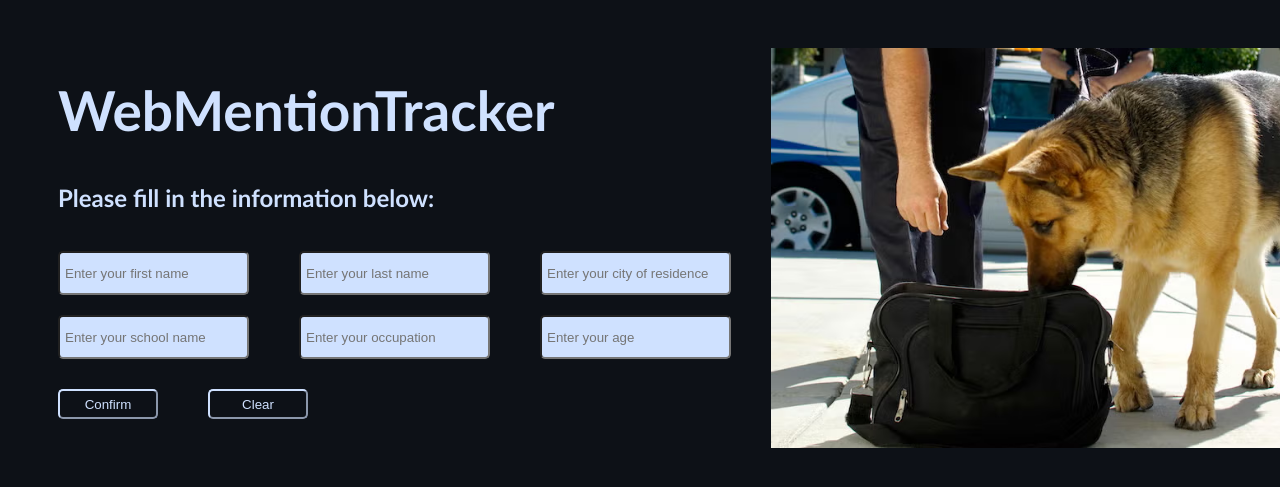
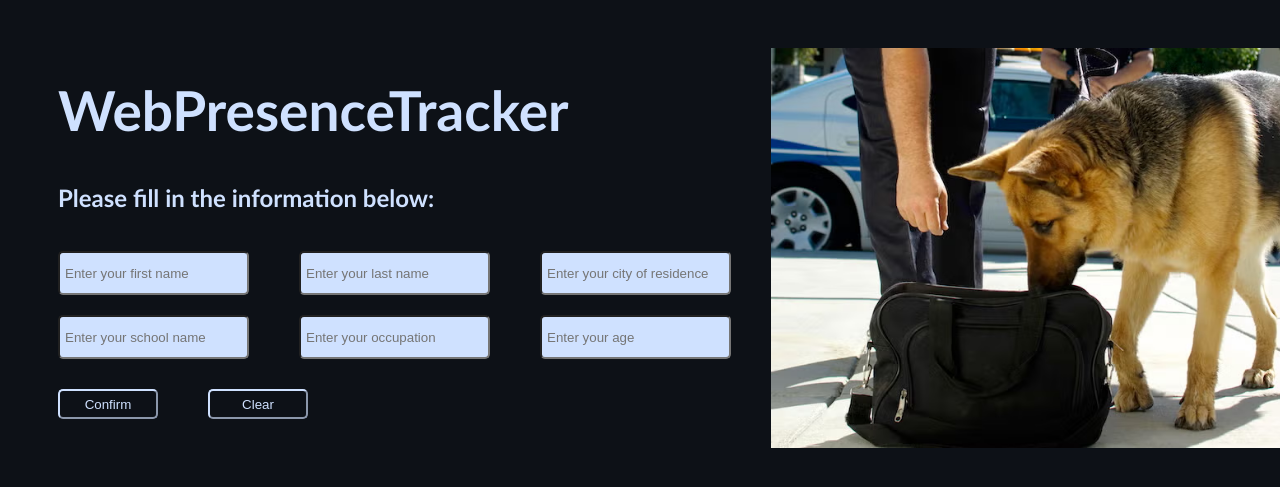
Before and after one commit to JedJallorina1/WebMentionTracker, a Flask app: page / in a window 1280 px wide; the page is wider, and only the part inside the window is pictured. Shown: the top 487 px of that part. Run offline with Flask 3, Linux system fonts and the light colour scheme; data that the repository does not hold is empty.

Commit message:
changed the name from web mention to web presence

```diff
--- a/templates/dashboard.html
+++ b/templates/dashboard.html
@@ -3,13 +3,13 @@
 <head>
     <meta charset="UTF-8">
     <meta name="viewport" content="width=device-width, initial-scale=1.0">
-    <title>Web Mention Tracker Dashboard</title>
+    <title>WebPresenceTracker Dashboard</title>
     <link rel = "stylesheet" href = "{{ url_for('static', filename='styles.css') }}">
 </head>
 <body>
     <div class = "container-top" id = "container-top-dashboard">
         <div class = "logo-container">
-            <h1 id = "dashboard-title">WebMentionTracker</h1>
+            <h1 id = "dashboard-title">WebPresenceTracker</h1>
             <h3 style = "font-style: italic;">Your online reputation, summarized</h3>
         </div>
         <div class = "nav-container">
--- a/templates/setup-page.html
+++ b/templates/setup-page.html
@@ -3,13 +3,13 @@
 <head>
     <meta charset="UTF-8">
     <meta name="viewport" content="width=device-width, initial-scale=1.0">
-    <title>Web Mention Tracker Setup</title>
+    <title>WebPresenceTracker Setup</title>
     <link rel="stylesheet" href="{{ url_for('static', filename='styles.css') }}">
 </head>
 <body>
     <div class = "container-top">
         <div class = "container-main">
-            <h1 id = "dashboard-title">WebMentionTracker</h1>
+            <h1 id = "dashboard-title">WebPresenceTracker</h1>
             <h2>Please fill in the information below:</h2>
             <div class = "container-top-inputs">
                 <input id = "first-name-field" type = "text" placeholder = "Enter your first name">
```
Also changed, not shown: plan.md (+1 -1 lines).
